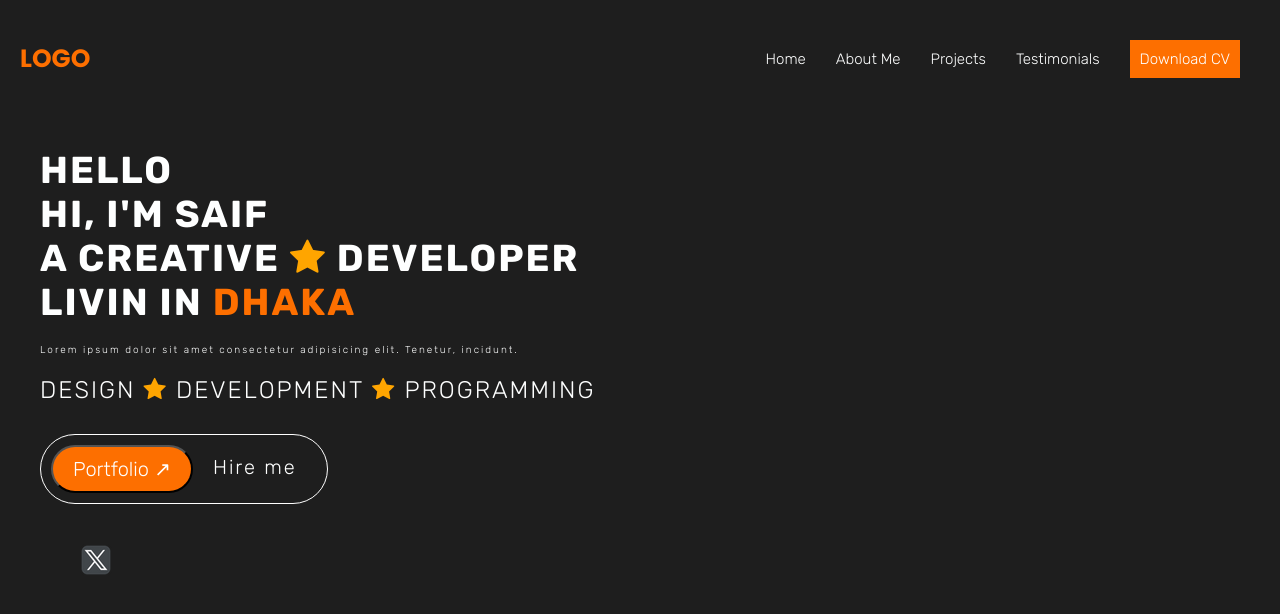
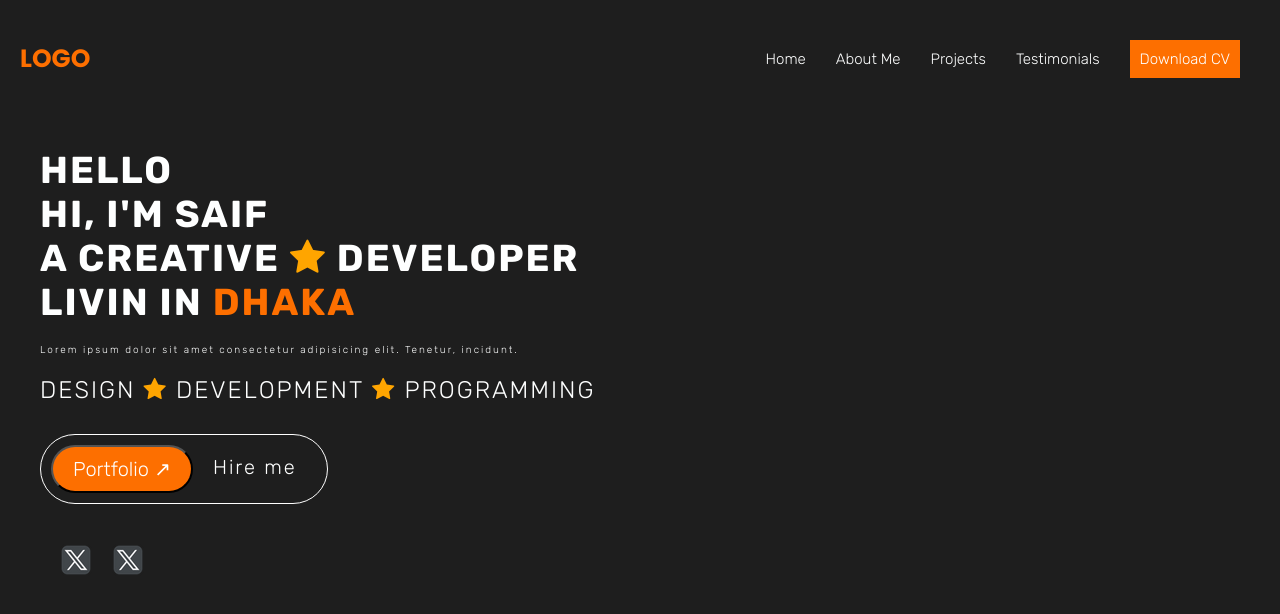
Before and after one commit to saifsahed01/my-portfolio, a plain HTML site: page index.html in a window 1280 px wide. Drawn offline with Linux system fonts and the light colour scheme.

Commit message:
twitter logo updated

```diff
--- a/index.html
+++ b/index.html
@@ -67,7 +67,8 @@
             </div>
             <div class="social">
               <a href="https://x.com/saifsahed01"
-                > <span><i class="fa-brands fa-x-twitter"></i></span> </a>
+                ><img src="social/x.png" alt=""
+              /></a>
             </div>
             <div class="social">
               <a href="https://www.instagram.com/say_iff/"
```
